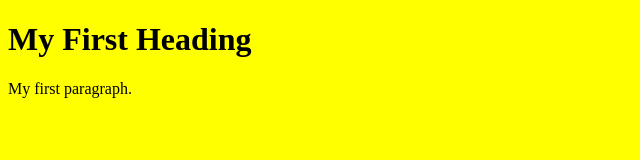
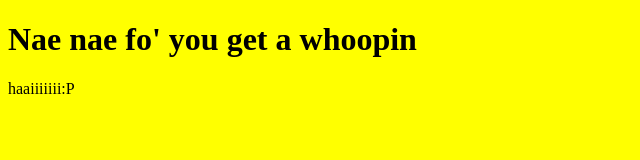
Before and after one commit to dselseven/dselseven.github.io, a plain HTML site: page index.html in a window 1280 px wide. Shown: the whole page, without its empty margins (0-640 px from the left). Drawn offline with Linux system fonts and the light colour scheme.

Commit message:
paragraph and heading

```diff
--- a/index.html
+++ b/index.html
@@ -12,8 +12,8 @@
 
 <body>
 
-    <h1>My First Heading</h1>
-    <p>My first paragraph.</p>
+    <h1>Nae nae fo' you get a whoopin</h1>
+    <p>haaiiiiiii:P</p>
 
 </body>
 
```
